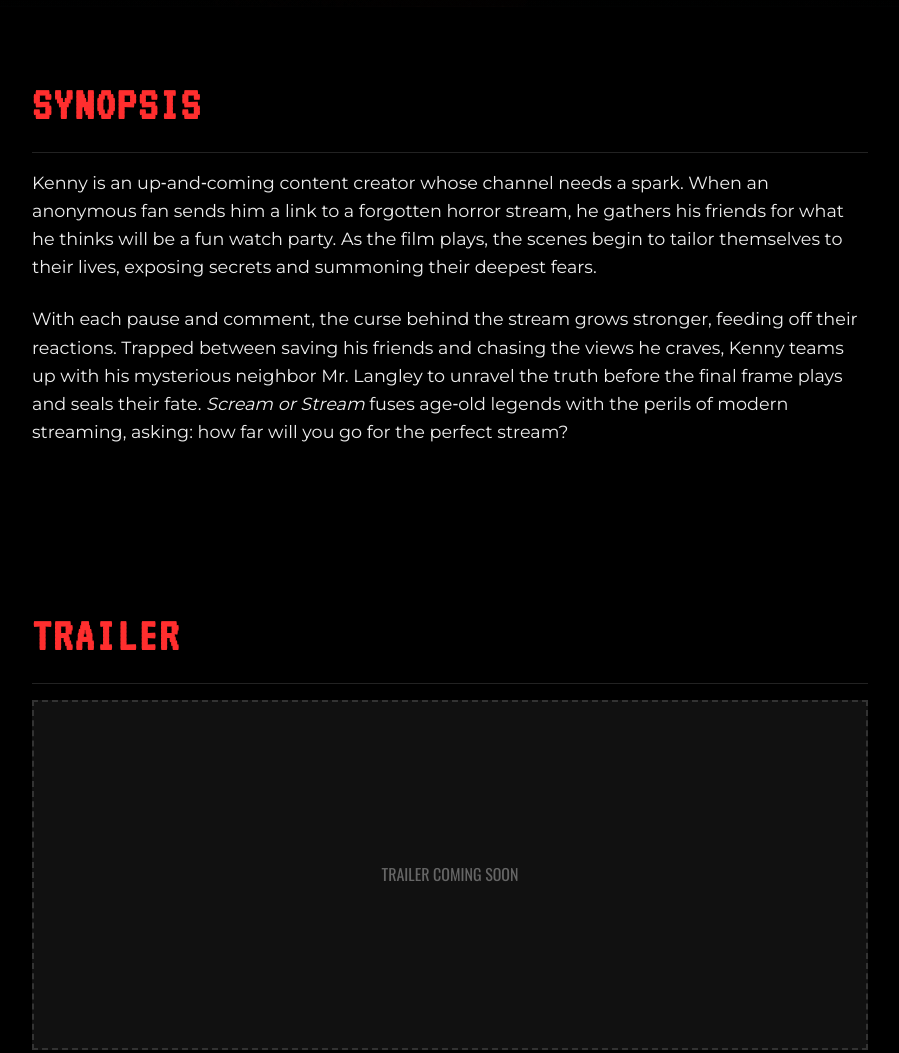
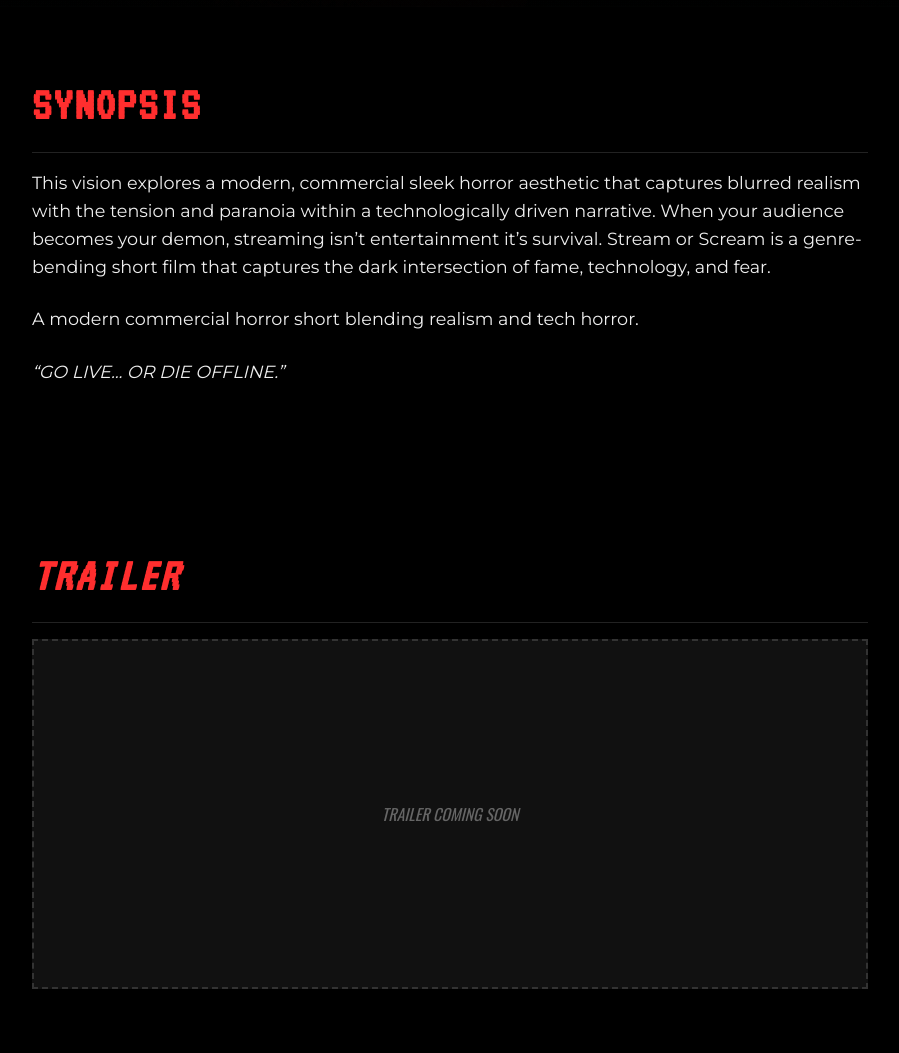
Before and after one commit to BenjiTheDon/stream-or-scream, a plain HTML site: page index.html in a window 1280 px wide. Shown: the part 797-1850 px from the top of the page, without its empty margins (190-1089 px from the left). Drawn offline with nearby package versions, Linux system fonts and the light colour scheme.

Commit message:
Update index.html

```diff
--- a/index.html
+++ b/index.html
@@ -312,9 +312,10 @@
     <!-- Synopsis section -->
     <section id="synopsis">
         <h2>Synopsis</h2>
-        <p>Kenny is an up‑and‑coming content creator whose channel needs a spark. When an anonymous fan sends him a link to a forgotten horror stream, he gathers his friends for what he thinks will be a fun watch party. As the film plays, the scenes begin to tailor themselves to their lives, exposing secrets and summoning their deepest fears.</p>
-        <p>With each pause and comment, the curse behind the stream grows stronger, feeding off their reactions. Trapped between saving his friends and chasing the views he craves, Kenny teams up with his mysterious neighbor Mr. Langley to unravel the truth before the final frame plays and seals their fate. <em>Scream or Stream</em> fuses age‑old legends with the perils of modern streaming, asking: how far will you go for the perfect stream?</p>
-    </section>
+        <p>This vision explores a modern, commercial sleek horror aesthetic that captures blurred realism with the tension and paranoia within a technologically driven narrative. When your audience becomes your demon, streaming isn’t entertainment it’s survival. Stream or Scream is a genre-bending short film that captures the dark intersection of fame, technology, and fear.</p>
+    <p>A modern commercial horror short blending realism and tech horror.</p>
+    <p><em>“GO LIVE... OR DIE OFFLINE.”</m></p
+                                                    >     </section>
 
     <!-- Trailer section -->
     <section id="trailer">
```
